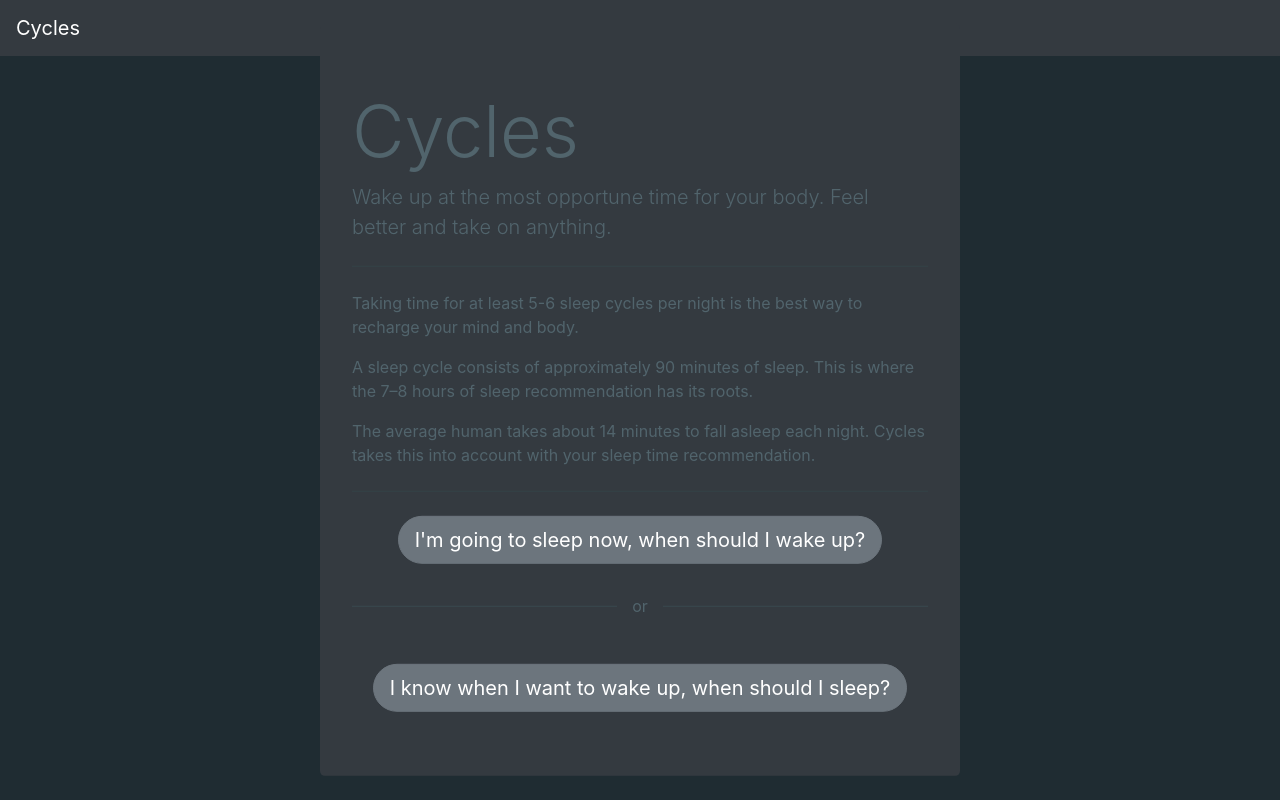
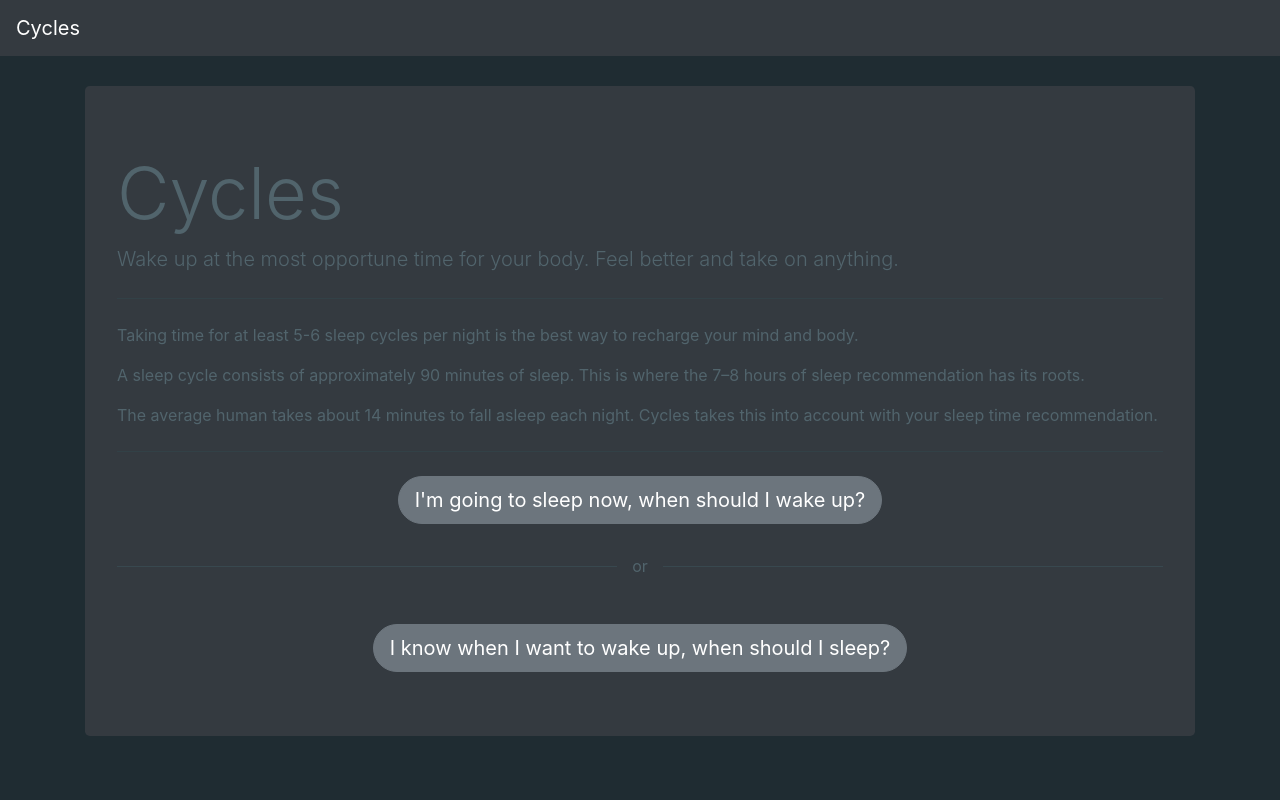
Before and after one commit to simpleauthority/cycles, a Nuxt app: page / in a window 1280 px wide. Built offline with nearby package versions, Linux system fonts and the light colour scheme; what vue-moment would draw is missing.

Commit message:
Move background color to body selector

```diff
--- a/layouts/default.vue
+++ b/layouts/default.vue
@@ -1,6 +1,6 @@
 <template>
   <div id="app">
-    <b-navbar toggleable="lg" type="dark" variant="dark">
+    <b-navbar type="dark" variant="dark">
       <b-navbar-brand>Cycles</b-navbar-brand>
     </b-navbar>
     <b-container>
@@ -17,10 +17,11 @@ export default {}
 </script>
 
 <style lang="scss">
+body {
+  background-color: $background;
+}
+
 #app {
-  background-color: $background;
-  min-height: 100vh;
-
   h1,
   h2,
   h3,
--- a/pages/index.vue
+++ b/pages/index.vue
@@ -140,10 +140,7 @@ export default {
 
 <style lang="scss">
 .app-jumbo {
-  position: absolute;
-  top: 50%;
-  left: 50%;
-  transform: translate(-50%, -50%);
+  margin: 30px 0;
 
   hr {
     background-color: $tertiary;
```
